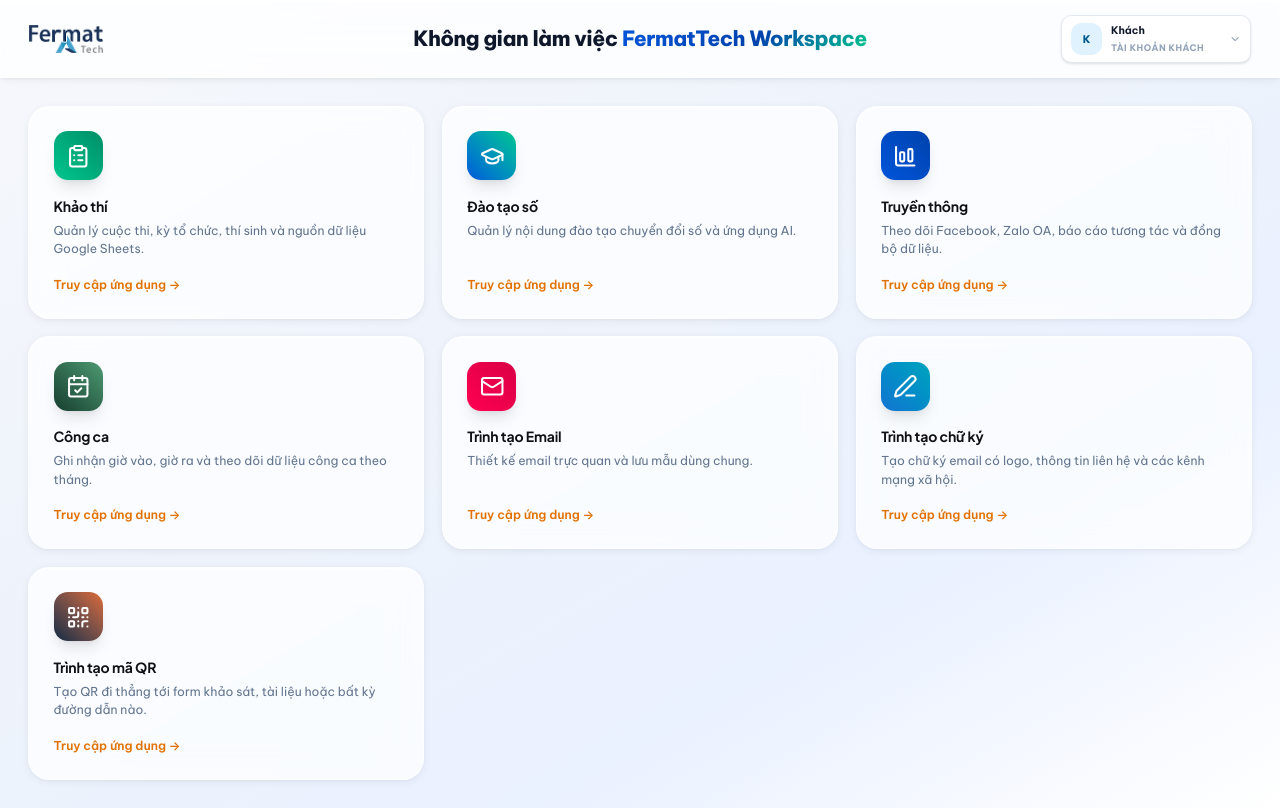
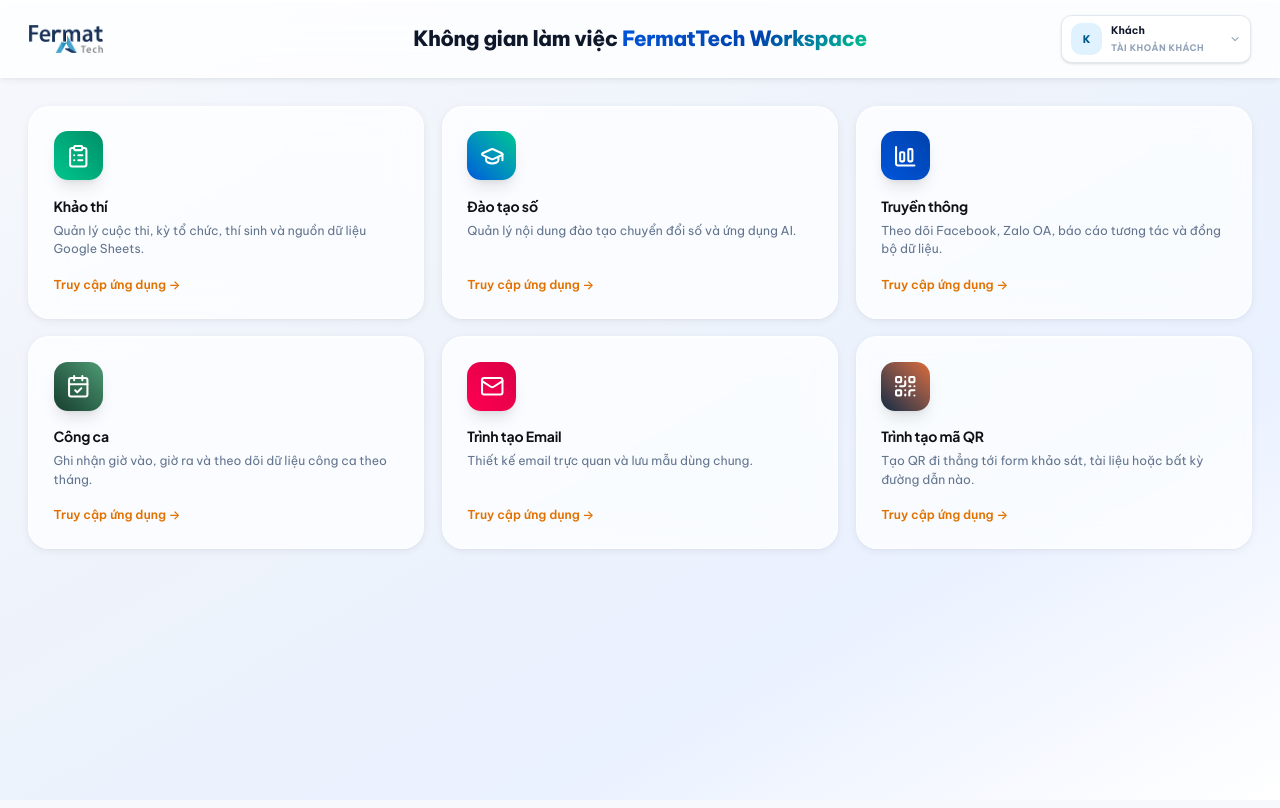
Before and after one commit to Lebinh10092003/FTSocialDashbroad, a React (Vite) app: page / in a window 1280 px wide. Built offline with nearby package versions, Linux system fonts and the light colour scheme; no server answers.

Commit message:
Nest signature builder under email builder

```diff
--- a/src/App.tsx
+++ b/src/App.tsx
@@ -1,6 +1,6 @@
 import React, { Component, Suspense, lazy, useEffect, useMemo, useState } from 'react';
 import { appDialog } from './components/AppDialog';
-import { BadgeDollarSign, CalendarCheck, ChartColumnBig, ClipboardList, FileCheck2, GraduationCap, Mail, PenLine, QrCode, ShieldUser } from 'lucide-react';
+import { BadgeDollarSign, CalendarCheck, ChartColumnBig, ClipboardList, FileCheck2, GraduationCap, Mail, QrCode, ShieldUser } from 'lucide-react';
 
 import { Channel, UserRole } from './types';
 import Sidebar from './components/social-dashboard/Sidebar';
@@ -437,13 +437,6 @@ export default function App() {
         icon: Mail,
       },
       {
-        mode: 'signature-builder',
-        title: 'Trình tạo chữ ký',
-        description: 'Tạo chữ ký email có logo, thông tin liên hệ và các kênh mạng xã hội.',
-        gradient: 'from-[#1473D1] to-[#00A4BD]',
-        icon: PenLine,
-      },
-      {
         mode: 'qr-generator',
         title: 'Trình tạo mã QR',
         description: 'Tạo QR đi thẳng tới form khảo sát, tài liệu hoặc bất kỳ đường dẫn nào.',
@@ -632,7 +625,7 @@ export default function App() {
   if (viewMode === 'signature-builder' && !canAccessView('signature-builder')) return null;
 
   if (viewMode === 'signature-builder') {
-    return <Suspense fallback={<div className="grid h-screen place-items-center bg-slate-50">Đang nạp Trình tạo chữ ký...</div>}><SignatureBuilder onBackToWorkspace={() => setViewMode('workspace')} onOpenEmailBuilder={() => setViewMode('email-builder')} /></Suspense>;
+    return <Suspense fallback={<div className="grid h-screen place-items-center bg-slate-50">Đang nạp Trình tạo chữ ký...</div>}><SignatureBuilder onOpenEmailBuilder={() => setViewMode('email-builder')} /></Suspense>;
   }
 
   if (viewMode === 'email-builder' && !canAccessView('email-builder')) return null;
--- a/src/components/email-builder/SignatureBuilder.tsx
+++ b/src/components/email-builder/SignatureBuilder.tsx
@@ -1,12 +1,11 @@
 import React, { useMemo, useState } from 'react';
-import { ArrowLeft, Check, Copy, Mail, PenLine } from 'lucide-react';
+import { ArrowLeft, Check, Copy, Mail } from 'lucide-react';
 import { createEmailBlock } from '../../data/emailBlockRegistry';
 import { copyEmailToClipboard } from '../../lib/emailClipboard';
 import { generateEmailHtml } from '../../lib/emailHtmlGenerator';
 import { EmailTemplate } from '../../types/emailBuilder';
 
 interface SignatureBuilderProps {
-  onBackToWorkspace: () => void;
   onOpenEmailBuilder: () => void;
 }
 
@@ -14,7 +13,7 @@ const fieldClass = 'mt-1 w-full rounded-lg border border-slate-200 bg-white px-3
 const labelClass = 'block text-[10px] font-extrabold uppercase tracking-wide text-slate-500';
 const socialFields: Array<[string, string]> = [['Facebook', 'facebook'], ['LinkedIn', 'linkedIn'], ['YouTube', 'youtube'], ['Instagram', 'instagram'], ['Kênh khác', 'other']];
 
-export default function SignatureBuilder({ onBackToWorkspace, onOpenEmailBuilder }: SignatureBuilderProps) {
+export default function SignatureBuilder({ onOpenEmailBuilder }: SignatureBuilderProps) {
   const [content, setContent] = useState(() => createEmailBlock('signature-builder', 'signature-studio').content);
   const [copied, setCopied] = useState(false);
   const update = (key: string, value: unknown) => setContent(current => ({ ...current, [key]: value }));
@@ -34,7 +33,7 @@ export default function SignatureBuilder({ onBackToWorkspace, onOpenEmailBuilder
   return <div className="min-h-screen bg-slate-100 font-sans text-slate-800">
     <header className="sticky top-0 z-20 border-b border-slate-200 bg-white/95 px-4 py-3 shadow-sm backdrop-blur sm:px-7">
       <div className="mx-auto flex max-w-7xl items-center justify-between gap-3">
-        <div className="flex items-center gap-3"><button type="button" onClick={onBackToWorkspace} className="rounded-lg p-2 text-slate-500 hover:bg-slate-100" title="Quay lại Workspace"><ArrowLeft className="h-5 w-5" /></button><div className="grid h-9 w-9 place-items-center rounded-xl bg-blue-600 text-white"><PenLine className="h-5 w-5" /></div><div><h1 className="text-sm font-black text-slate-900">Trình tạo chữ ký</h1><p className="text-[10px] font-bold uppercase tracking-wide text-slate-400">FermatTech Workspace</p></div></div>
+        <div className="flex items-center gap-3"><button type="button" onClick={onOpenEmailBuilder} className="rounded-lg p-2 text-slate-500 hover:bg-slate-100" title="Quay lại Trình tạo Email"><ArrowLeft className="h-5 w-5" /></button><div><h1 className="text-sm font-black text-slate-900">Trình tạo chữ ký</h1><p className="text-[10px] font-bold uppercase tracking-wide text-slate-400">Thuộc Trình tạo Email</p></div></div>
         <div className="flex items-center gap-2"><button type="button" onClick={onOpenEmailBuilder} className="hidden rounded-lg border border-slate-200 px-3 py-2 text-xs font-bold text-slate-600 hover:bg-slate-50 sm:inline-flex sm:items-center sm:gap-1.5"><Mail className="h-3.5 w-3.5" />Mẫu Email</button><button type="button" onClick={() => void copySignature()} className="inline-flex items-center gap-1.5 rounded-lg bg-blue-600 px-3.5 py-2 text-xs font-black text-white hover:bg-blue-700">{copied ? <Check className="h-3.5 w-3.5" /> : <Copy className="h-3.5 w-3.5" />}{copied ? 'Đã sao chép' : 'Sao chép chữ ký'}</button></div>
       </div>
     </header>
```
